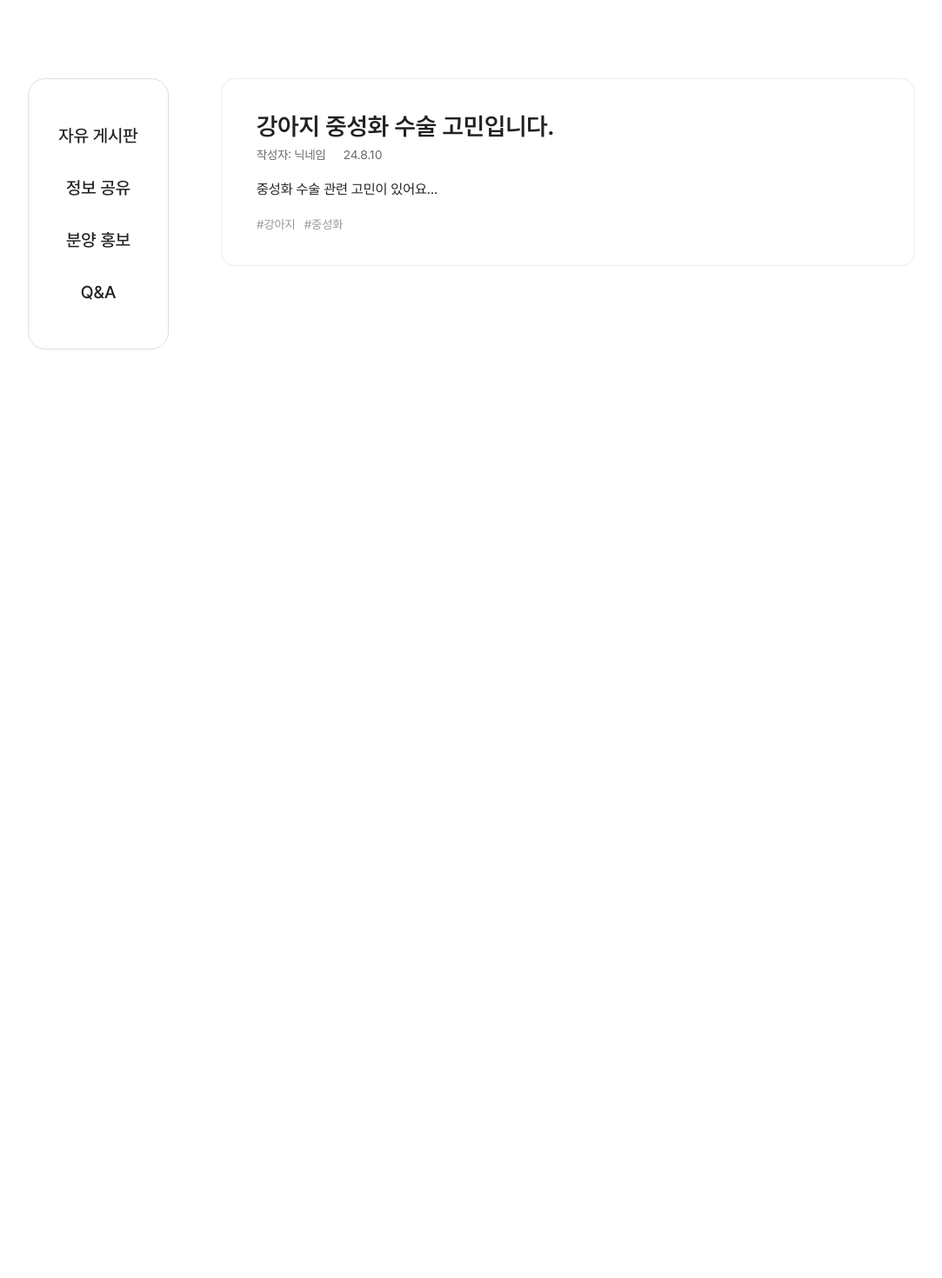
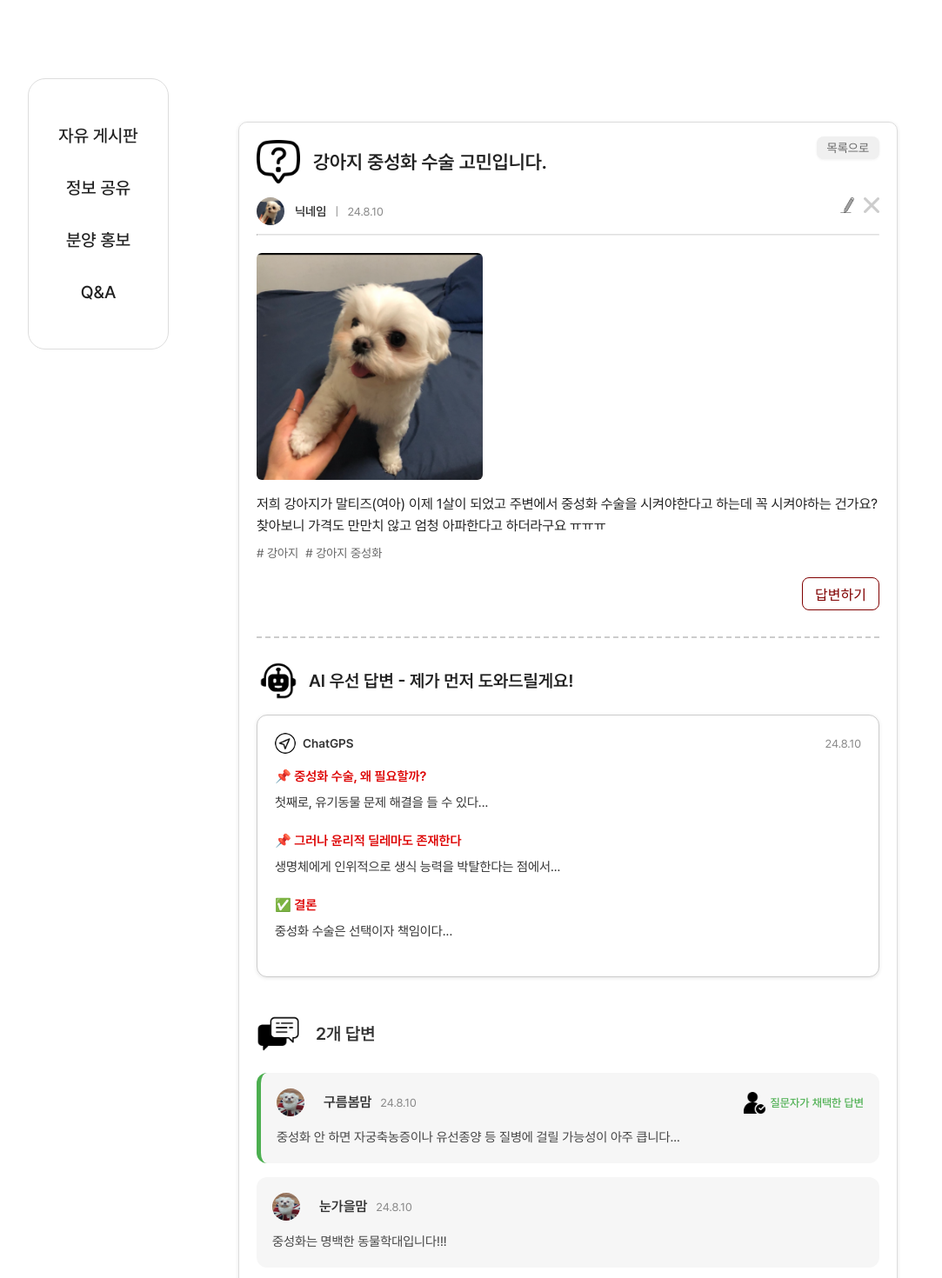
Before and after one commit to yeon7485/be12-fin-HOT6-Petlog-FE, a Vue app: page /board/qna/1 in a window 1280 px wide. Shown: the part 120-1590 px from the top of the page at 87% size, without its empty margins (98-1181 px from the left). Before the commit the page ends 800 px from the top, so only its background shows below. Built offline with nearby package versions, Linux system fonts and the light colour scheme.

Commit message:
[Feat] 질문 상세 조회 페이지 구현, 아이콘 경로 추가
질문 상세 조회 페이지 구현, 아이콘 경로 추가

```diff
--- a/src/pages/board/AnswerDetail.vue
+++ b/src/pages/board/AnswerDetail.vue
@@ -1,91 +1,363 @@
 <script setup>
-import { useRoute } from 'vue-router';
-import { ref, onMounted } from 'vue';
-
-const route = useRoute();
-const postId = route.params.id;
-const post = ref(null);
-
-// 임시 mock 데이터 (실제로는 API 또는 전역 상태에서 가져오도록 구현)
-const mockPosts = [
-  {
-    id: '1',
-    title: '강아지 중성화 수술 고민입니다.',
-    author: '닉네임',
-    date: '24.8.10',
-    content: '중성화 수술 관련 고민이 있어요...',
-    status: '해결됨',
-    tags: ['강아지', '중성화'],
-    commentCount: 2,
-  },
-  {
-    id: '2',
-    title: '질문입니다',
-    author: '닉네임',
-    date: '24.8.10',
-    content: '포스트 내용입니다. 포스트 내용입니다. 포스트 내용입니다. 포스트 내용입니다...',
-    status: '미해결',
-    tags: ['강아지'],
-    commentCount: 1,
-  },
-];
-
-onMounted(() => {
-  post.value = mockPosts.find(p => p.id === postId);
-});
+import { ref } from 'vue';
 </script>
 
 <template>
-  <div v-if="post" class="detail_container">
-    <h1 class="detail_title">{{ post.title }}</h1>
-    <div class="detail_meta">
-      <span>작성자: {{ post.author }}</span>
-      <span>{{ post.date }}</span>
+  <div class="wrapper">
+    <div class="post_box">
+      <!-- ✅ 목록으로 버튼 추가 -->
+      <router-link to="/board/qna" class="list_button">목록으로</router-link>
+
+      <!-- 질문 제목 -->
+      <div class="post_title">
+        <img class="icon_img" src="/src/assets/icons/question.png" alt="질문 아이콘" />
+        <span class="text">강아지 중성화 수술 고민입니다.</span>
+      </div>
+
+      <!-- 사용자 정보 -->
+      <div class="user_info_line">
+        <div class="user_info">
+          <img class="profile_img" src="/src/assets/images/dog1.png" alt="프로필 이미지" />
+          <span class="nickname">닉네임</span>
+          <span class="divider">ㅣ</span>
+          <span class="date">24.8.10</span>
+        </div>
+        <div class="icons">
+          <img src="/src/assets/icons/write.png" class="icon_btn" alt="수정 아이콘" />
+          <img src="/src/assets/icons/x-button.png" class="icon_btn" alt="삭제 아이콘" />
+        </div>
+      </div>
+
+      <hr class="divider_line" />
+
+      <!-- 질문 본문 -->
+      <div class="content_area">
+        <img class="dog_img" src="/src/assets/images/dog1.png" alt="강아지 이미지" />
+        <p class="description">
+          저희 강아지가 말티즈(여아) 이제 1살이 되었고 주변에서 중성화 수술을 시켜야한다고 하는데 꼭 시켜야하는 건가요?
+          찾아보니 가격도 만만치 않고 엄청 아파한다고 하더라구요 ㅠㅠㅠ
+        </p>
+        <div class="hashtags">
+          <span># 강아지</span>
+          <span># 강아지 중성화</span>
+        </div>
+      </div>
+
+      <div class="action_area">
+        <button class="reply_btn">답변하기</button>
+      </div>
+
+      <!-- AI 답변 -->
+      <div class="ai_answer_v2">
+        <div class="ai_header_v2">
+          <img class="ai_icon_img" src="/src/assets/icons/Ai.png" alt="전구 아이콘" />
+          <div class="ai_title_v2">AI 우선 답변 - 제가 먼저 도와드릴게요!</div>
+        </div>
+
+        <div class="ai_card">
+          <div class="ai_card_header">
+            <div class="ai_card_left">
+              <img class="ai_profile_img" src="/src/assets/icons/chatGPS.png" alt="ChatGPS 프로필" />
+              <span class="ai_card_name">ChatGPS</span>
+            </div>
+            <div class="ai_card_date">24.8.10</div>
+          </div>
+
+          <div class="ai_card_body">
+            <div class="ai_section_v2">
+              <p class="emoji_title">📌 <strong>중성화 수술, 왜 필요할까?</strong></p>
+              <p>첫째로, 유기동물 문제 해결을 들 수 있다...</p>
+            </div>
+
+            <div class="ai_section_v2">
+              <p class="emoji_title">📌 <strong>그러나 윤리적 딜레마도 존재한다</strong></p>
+              <p>생명체에게 인위적으로 생식 능력을 박탈한다는 점에서...</p>
+            </div>
+
+            <div class="ai_section_v2">
+              <p class="emoji_title">✅ <strong>결론</strong></p>
+              <p>중성화 수술은 선택이자 책임이다...</p>
+            </div>
+          </div>
+        </div>
+      </div>
+
+      <!-- 사용자 답변 -->
+      <div class="answer_wrapper">
+        <div class="answer_count">
+          <img src="/src/assets/icons/answer.png" class="answer_icon" alt="답변 아이콘" />
+          2개 답변
+        </div>
+
+        <div class="answer_card selected">
+          <div class="user_header">
+            <div class="left_info">
+              <img class="profile_img" src="/src/assets/images/dog2.jpeg" alt="유저 이미지" />
+              <span class="nickname">구름봄맘</span>
+              <span class="date">24.8.10</span>
+            </div>
+            <div class="selected_badge">
+              <img src="/src/assets/icons/select.png" class="badge_icon" alt="채택 아이콘" />
+              <span class="selected_text">질문자가 채택한 답변</span>
+            </div>
+          </div>
+          <div class="comment_body">
+            중성화 안 하면 자궁축농증이나 유선종양 등 질병에 걸릴 가능성이 아주 큽니다...
+          </div>
+        </div>
+
+        <div class="answer_card">
+          <div class="user_header">
+            <div class="left_info">
+              <img class="profile_img" src="/src/assets/images/dog2.jpeg" alt="유저 이미지" />
+              <span class="nickname">눈가을맘</span>
+              <span class="date">24.8.10</span>
+            </div>
+          </div>
+          <div class="comment_body">
+            중성화는 명백한 동물학대입니다!!!
+          </div>
+        </div>
+      </div>
     </div>
-    <p class="detail_content">{{ post.content }}</p>
-    <div class="tags">
-      <span v-for="tag in post.tags" :key="tag" class="tag">#{{ tag }}</span>
-    </div>
-  </div>
-  <div v-else>
-    <p>존재하지 않는 게시글입니다.</p>
   </div>
 </template>
 
 <style scoped>
-.detail_container {
-  padding: 40px;
+.wrapper {
+  max-width: 1000px;
+  margin: 30px auto;
+  padding: 20px;
   background: #fff;
-  border-radius: 16px;
-  border: 1px solid #eee;
+}
+.post_box {
+  position: relative;
+  border: 1px solid #ddd;
+  border-radius: 10px;
+  padding: 20px;
+  box-shadow: 0 1px 4px rgba(0, 0, 0, 0.1);
 }
 
-.detail_title {
-  font-size: 28px;
-  font-weight: 700;
+/* ✅ 목록 버튼 스타일 */
+.list_button {
+  position: absolute;
+  top: 16px;
+  right: 20px;
+  font-size: 14px;
+  color: #666;
+  text-decoration: none;
+  background: #f0f0f0;
+  padding: 6px 12px;
+  border-radius: 8px;
+  transition: all 0.2s ease;
+  box-shadow: 0 1px 3px rgba(0, 0, 0, 0.06);
+}
+.list_button:hover {
+  background: #e0e0e0;
+}
+
+.post_title {
+  display: flex;
+  align-items: center;
+  font-size: 22px;
+  font-weight: 600;
+  margin-bottom: 16px;
+}
+.icon_img {
+  width: 50px;
+  height: 50px;
+  margin-right: 15px;
+}
+.user_info_line {
+  display: flex;
+  justify-content: space-between;
+  margin-bottom: 8px;
+}
+.user_info {
+  display: flex;
+  align-items: center;
+  font-size: 14px;
+  color: #444;
+}
+.profile_img {
+  width: 32px;
+  height: 32px;
+  border-radius: 50%;
+  margin-right: 12px;
+}
+.nickname {
+  font-weight: 600;
+  color: #333;
+}
+.divider {
+  margin: 0 6px;
+  color: #999;
+}
+.date,
+.ai_card_date {
+  color: #888;
+  font-size: 13px;
+}
+.icons {
+  display: flex;
+  gap: 10px;
+}
+.icon_btn {
+  width: 18px;
+  height: 18px;
+  cursor: pointer;
+}
+.divider_line {
+  border-top: 1px solid #e0e0e0;
+  margin: 10px 0 20px;
+}
+.content_area {
+  margin-bottom: 20px;
+}
+.dog_img {
+  width: 260px;
+  border-radius: 6px;
   margin-bottom: 12px;
 }
-
-.detail_meta {
+.description {
+  font-size: 16px;
+  line-height: 1.6;
+  margin-bottom: 10px;
+}
+.hashtags span {
   font-size: 14px;
   color: #666;
-  margin-bottom: 20px;
+  margin-right: 8px;
+}
+.action_area {
   display: flex;
-  gap: 20px;
+  justify-content: flex-end;
+}
+.reply_btn {
+  background: white;
+  color: #800000;
+  border: 1px solid #800000;
+  border-radius: 8px;
+  padding: 6px 14px;
+  font-size: 16px;
+  font-weight: 500;
+  cursor: pointer;
 }
 
-.detail_content {
-  font-size: 16px;
+.ai_answer_v2 {
+  margin-top: 30px;
+  border-top: 2px dashed #ccc;
+  padding-top: 24px;
+}
+.ai_header_v2 {
+  display: flex;
+  align-items: center;
+  gap: 10px;
+  font-size: 18px;
+  font-weight: bold;
+  margin-bottom: 14px;
+}
+.ai_icon_img {
+  width: 50px;
+  height: 50px;
+}
+.ai_title_v2 {
+  font-size: 20px;
+}
+.ai_card {
+  background: #fff;
+  border: 1px solid #ccc;
+  border-radius: 12px;
+  padding: 20px;
+  box-shadow: 0 1px 4px rgba(0, 0, 0, 0.1);
+}
+.ai_card_header {
+  display: flex;
+  justify-content: space-between;
+  font-size: 14px;
+  color: #888;
+  margin-bottom: 14px;
+  align-items: center;
+}
+.ai_card_left {
+  display: flex;
+  align-items: center;
+  gap: 8px;
+}
+.ai_profile_img {
+  width: 24px;
+  height: 24px;
+  border-radius: 50%;
+}
+.ai_card_name {
+  font-weight: 600;
+  color: #333;
+}
+.ai_card_body {
+  font-size: 15px;
+  color: #333;
   line-height: 1.6;
+}
+.ai_section_v2 {
   margin-bottom: 20px;
 }
-
-.tags {
-  font-size: 14px;
-  color: #999;
+.emoji_title {
+  font-weight: bold;
+  margin-bottom: 6px;
+  color: #d00;
 }
 
-.tag {
-  margin-right: 10px;
+.answer_wrapper {
+  margin-top: 40px;
+}
+.answer_count {
+  display: flex;
+  align-items: center;
+  font-size: 20px;
+  font-weight: bold;
+  margin-bottom: 20px;
+  color: #333;
+}
+.answer_icon {
+  width: 50px;
+  height: 50px;
+  margin-right: 18px;
+}
+.answer_card {
+  background: #f6f6f6;
+  border-radius: 12px;
+  padding: 18px;
+  margin-bottom: 16px;
+}
+.answer_card.selected {
+  border-left: 5px solid #4caf50;
+}
+.user_header {
+  display: flex;
+  justify-content: space-between;
+  align-items: center;
+  margin-bottom: 12px;
+}
+.left_info {
+  display: flex;
+  align-items: center;
+  gap: 10px;
+}
+.selected_badge {
+  display: flex;
+  align-items: center;
+  gap: 6px;
+  font-size: 13px;
+  color: #4caf50;
+  font-weight: 500;
+}
+.badge_icon {
+  width: 25px;
+  height: 25px;
+}
+.comment_body {
+  font-size: 15px;
+  line-height: 1.6;
+  color: #444;
 }
 </style>
--- a/src/pages/board/BoardRegister.vue
+++ b/src/pages/board/BoardRegister.vue
@@ -112,7 +112,7 @@ const handleSubmit = () => {
 
 <style scoped>
 .container {
-  max-width: 700px;
+  max-width: 1200px;
   margin: 40px auto;
   padding: 20px;
   font-family: sans-serif;
--- a/src/pages/board/QnaBoard.vue
+++ b/src/pages/board/QnaBoard.vue
@@ -60,7 +60,12 @@ function goToRegister() {
       <h1 class="title">Q&amp;A</h1>
       <div class="search_write">
         <div class="search_box">
-          <span class="icon" @click="triggerSearch">🔍</span>
+          <img
+            class="icon_img"
+            src="/src/assets/icons/search.png"
+            alt="검색 아이콘"
+            @click="triggerSearch"
+          />
           <input
             v-model="search"
             type="text"
@@ -70,8 +75,9 @@ function goToRegister() {
         </div>
         <button class="write_button" @click="goToRegister">
           <img
-            src="https://cdn-icons-png.flaticon.com/512/1828/1828911.png"
-            alt="글쓰기"
+            class="write_icon"
+            src="/src\assets\icons\write.png"
+            alt="글쓰기 아이콘"
           />
         </button>
       </div>
@@ -80,7 +86,7 @@ function goToRegister() {
     <div v-for="post in filteredPosts" :key="post.id" class="post_card">
       <div class="post_header">
         <div class="user_info">
-          <img class="avatar" src="https://i.imgur.com/1XxWysT.png" alt="유저 아바타" />
+          <img class="avatar" src="/src/assets/images/dog1.png" alt="유저 아바타" />
           <span class="author">{{ post.author }}</span>
           <span class="date">{{ post.date }}</span>
         </div>
@@ -157,8 +163,9 @@ function goToRegister() {
   margin-left: 8px;
 }
 
-.icon {
-  font-size: 16px;
+.icon_img {
+  width: 20px;
+  height: 20px;
   cursor: pointer;
 }
 
@@ -169,7 +176,7 @@ function goToRegister() {
   padding: 6px;
 }
 
-.write_button img {
+.write_icon {
   width: 22px;
   height: 22px;
 }
--- a/src/pages/board/QuestionRegister.vue
+++ b/src/pages/board/QuestionRegister.vue
@@ -60,7 +60,7 @@ export default {
 
 <style scoped>
 .qna_container {
-  max-width: 800px;
+  max-width: 1200px;
   margin: 40px auto;
   padding: 0 20px;
   font-family: 'Arial', sans-serif;
```
Also changed, not shown: src/pages/board/AdvertisementBoard.vue (+9 -9 lines), src/pages/board/FreeBoard.vue (+9 -9 lines), src/pages/board/InformationBoard.vue (+9 -9 lines).
